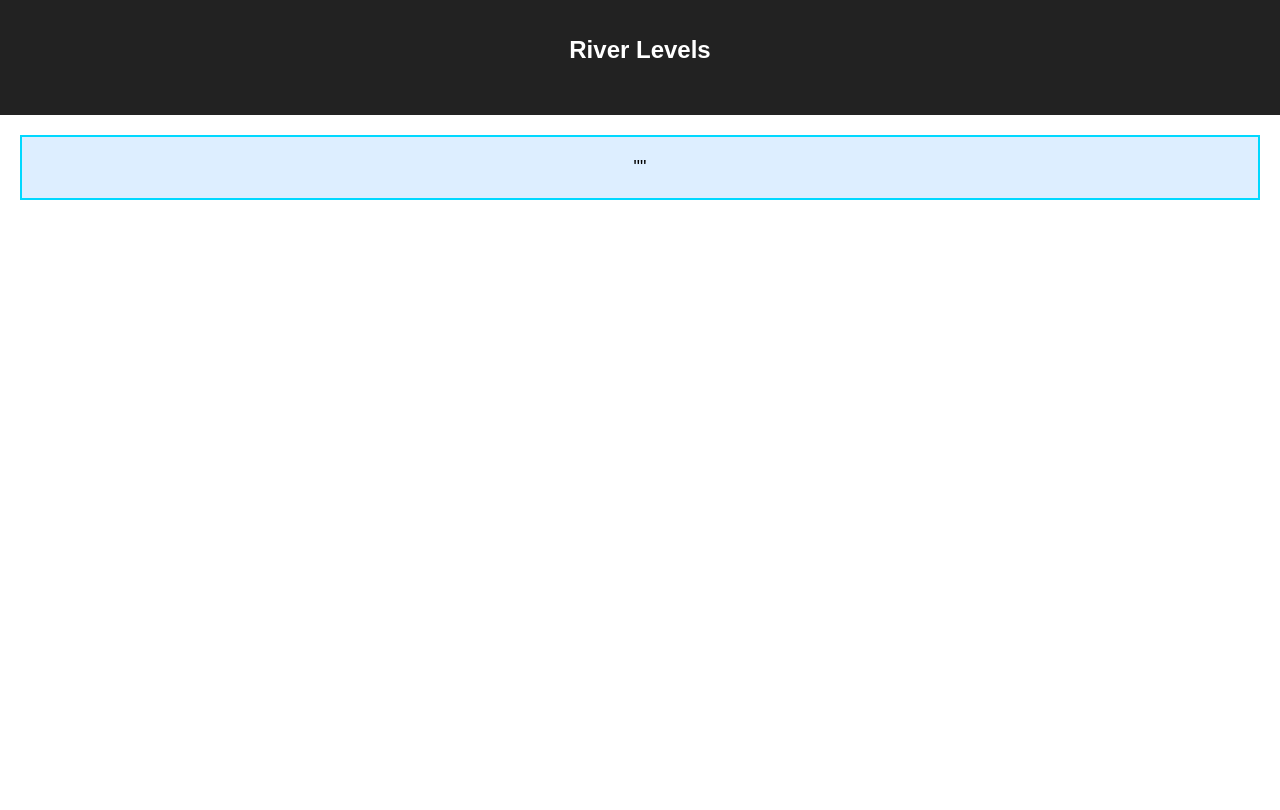
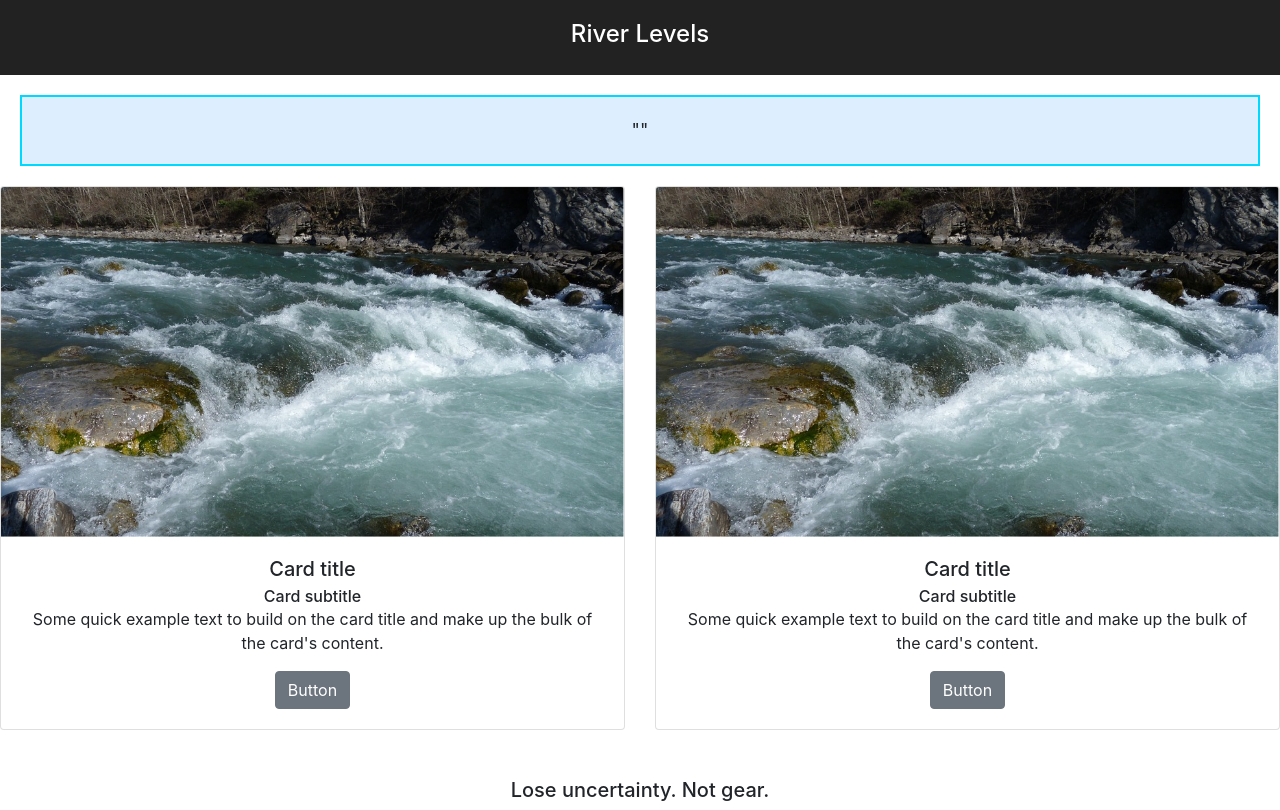
Before and after one commit to johnblakey/River-Level-Website, a React (Create React App) app in the folder river-level-client/: page / in a window 1280 px wide. Built offline with nearby package versions, Linux system fonts and the light colour scheme; no server answers.

Commit message:
Card with picture (too large)

```diff
--- a/river-level-client/package.json
+++ b/river-level-client/package.json
@@ -3,9 +3,11 @@
   "version": "0.1.0",
   "private": true,
   "dependencies": {
+    "bootstrap": "^4.0.0-beta.2",
     "react": "^16.2.0",
     "react-dom": "^16.2.0",
-    "react-scripts": "1.0.17"
+    "react-scripts": "1.0.17",
+    "reactstrap": "^5.0.0-alpha.4"
   },
   "scripts": {
     "start": "react-scripts start",
--- a/river-level-client/src/App.js
+++ b/river-level-client/src/App.js
@@ -1,6 +1,7 @@
 import React, { Component } from 'react';
 import './App.css';
 import GetRivers from './GetRivers';
+import RiverCard from './RiverCard';
 
 class App extends Component {
     render() {
@@ -12,6 +13,10 @@ class App extends Component {
                 <p className="App-intro">
                     <GetRivers />
                 </p>
+                <RiverCard />
+                <br/>
+                <br/>
+                <h5>Lose uncertainty. Not gear.</h5>
             </div>
         );
     }
--- /dev/null
+++ b/river-level-client/src/RiverCard.js
@@ -0,0 +1,37 @@
+/**
+ * Created by jb on 12/20/17.
+ */
+import React from 'react';
+import { Card, CardImg, CardText, CardBody,
+    CardTitle, CardSubtitle, Button, Row, Col } from 'reactstrap';
+
+const RiverCard = (props) => {
+    return (
+        <Row>
+            <Col sm="6">
+                <Card>
+                    <CardImg top width="sm" class="img-fluid" src="./waterPicture.jpg" alt="Flowing River" />
+                    <CardBody>
+                        <CardTitle>Card title</CardTitle>
+                        <CardSubtitle>Card subtitle</CardSubtitle>
+                        <CardText>Some quick example text to build on the card title and make up the bulk of the card's content.</CardText>
+                        <Button>Button</Button>
+                    </CardBody>
+                </Card>
+            </Col>
+            <Col sm="6">
+                <Card>
+                    <CardImg top width="sm" class="img-fluid" src="./waterPicture.jpg" alt="Flowing River" />
+                    <CardBody>
+                        <CardTitle>Card title</CardTitle>
+                        <CardSubtitle>Card subtitle</CardSubtitle>
+                        <CardText>Some quick example text to build on the card title and make up the bulk of the card's content.</CardText>
+                        <Button>Button</Button>
+                    </CardBody>
+                </Card>
+            </Col>
+        </Row>
+    );
+};
+
+export default RiverCard;
--- a/river-level-client/src/index.js
+++ b/river-level-client/src/index.js
@@ -1,6 +1,7 @@
 import React from 'react';
 import ReactDOM from 'react-dom';
 import './index.css';
+import 'bootstrap/dist/css/bootstrap.css';
 import App from './App';
 import registerServiceWorker from './registerServiceWorker';
 
```
Also changed, not shown: river-level-client/public/waterPicture.jpg (added). Lines whose indentation alone changed are shown as unchanged.
